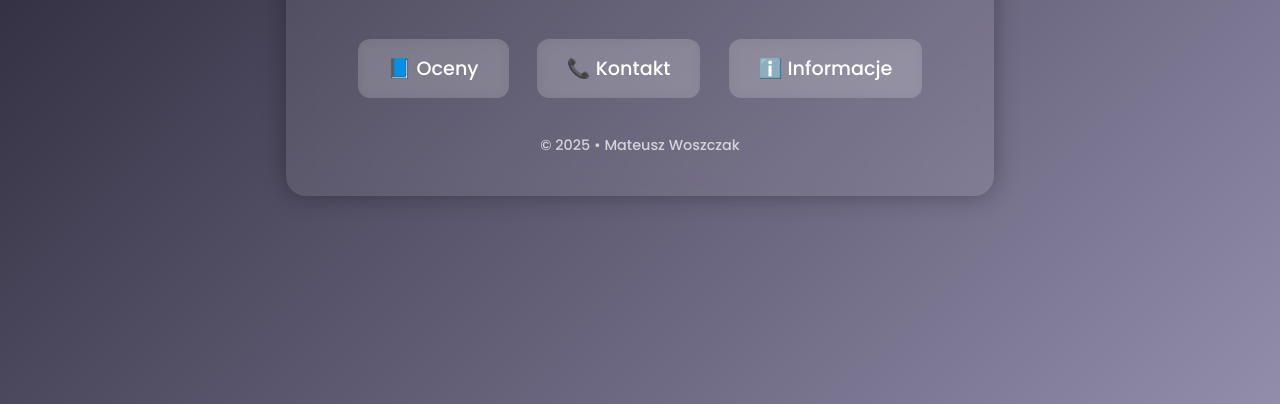
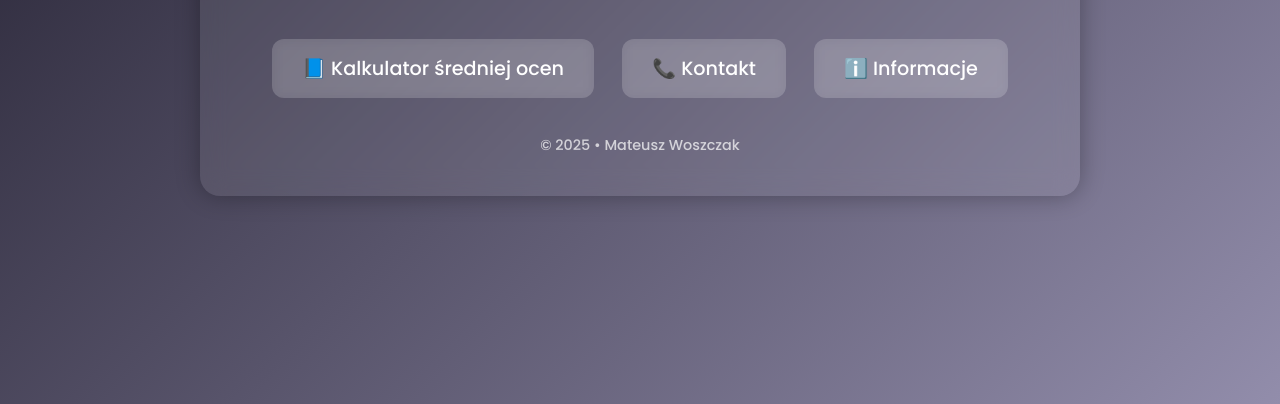
Before and after one commit to MateuszWSCK/mateusz, a plain HTML site: page index.html in a window 1280 px wide. Shown: the part 396-800 px from the top of the page. Drawn offline with Linux system fonts and the light colour scheme.

Commit message:
Update index.html

```diff
--- a/index.html
+++ b/index.html
@@ -2,7 +2,7 @@
 <html lang="pl">
 <head>
     <meta charset="UTF-8">
-    <title>Moja Strona</title>
+    <title>Portfolio</title>
     <style>
         @import url('https://fonts.googleapis.com/css2?family=Poppins:wght@300;500;700&display=swap');
 
@@ -79,7 +79,7 @@
     <p>Wybierz jedną z podstron poniżej</p>
 
     <div class="menu">
-        <a href="oceny.html">📘 Oceny</a>
+        <a href="oceny.html">📘 Kalkulator średniej ocen</a>
         <a href="kontakt.html">📞 Kontakt</a>
         <a href="info.html">ℹ️ Informacje</a>
     </div>
```
